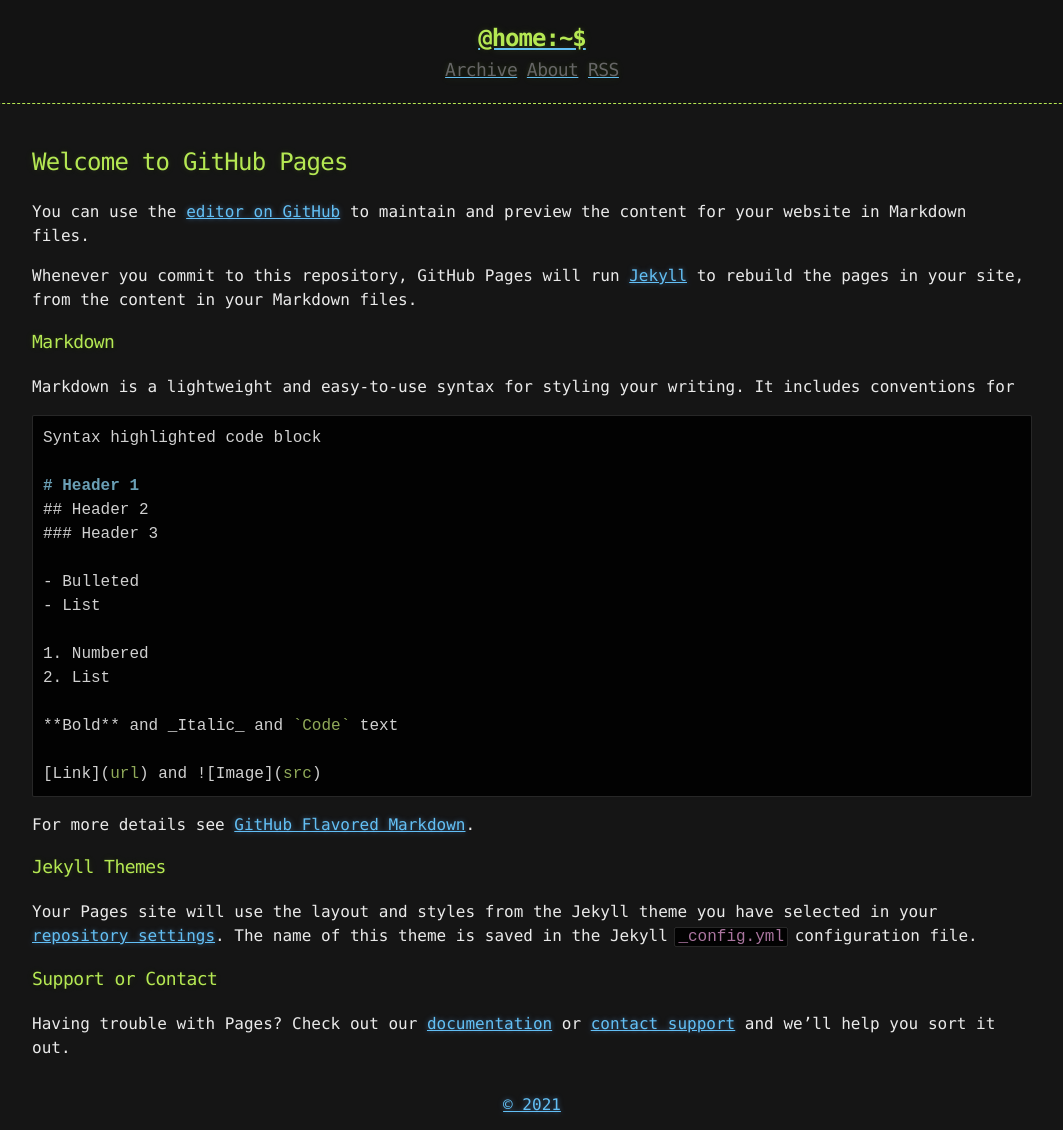
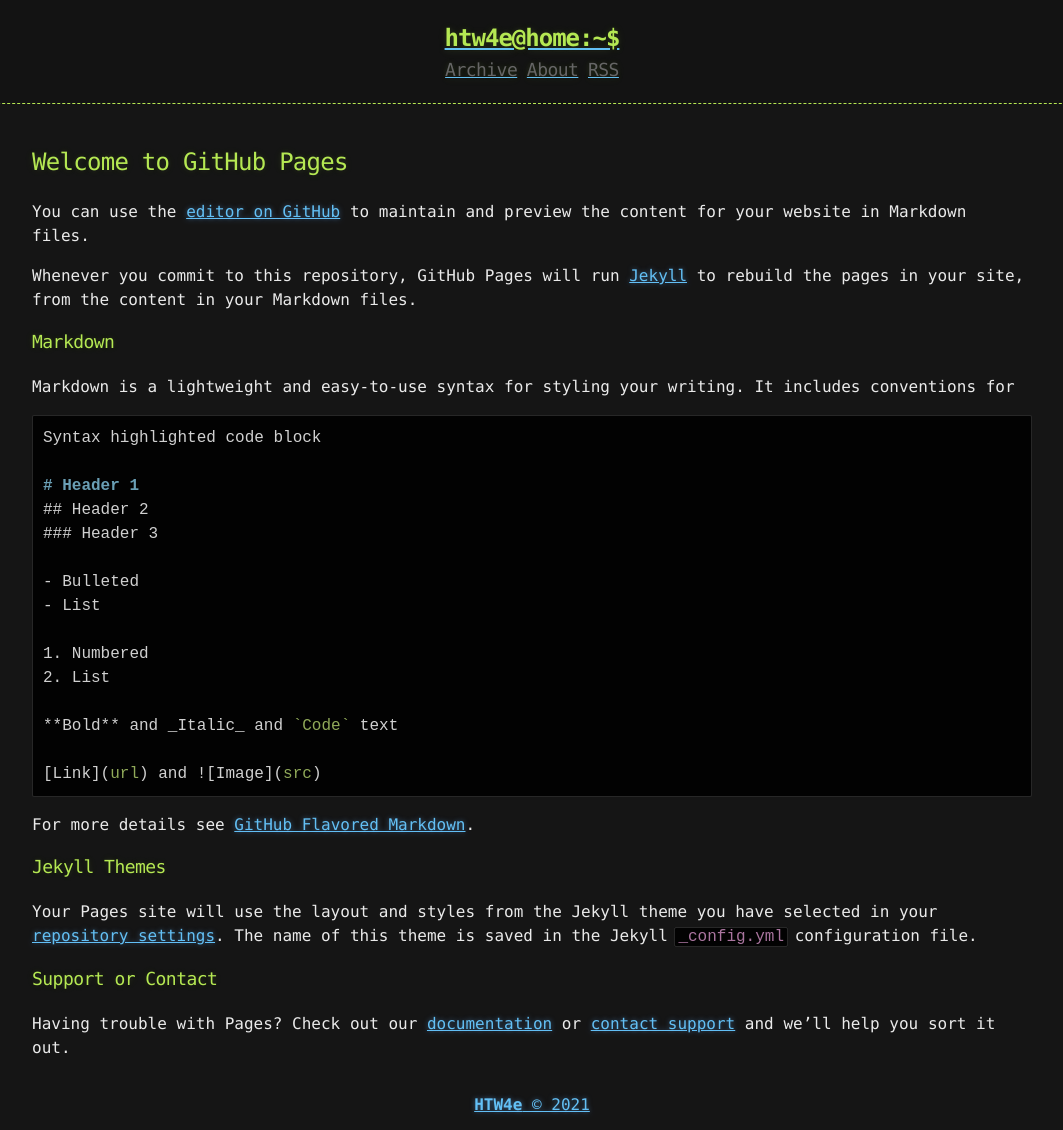
Before and after one commit to HTW4e/blog, a Jekyll site: the page built from index.md, in a window 1280 px wide. Shown: the whole page, without its empty margins (108-1171 px from the left). Built offline with Jekyll 4.4.1, drawn with Linux system fonts in a browser that asks for light colours; our own code applies the rules of GitHub Pages for plain Markdown files; the list of posts is cut into pages by our own code; part of the change alters nothing that is shown.

Commit message:
initial commit

```diff
--- a/_config.yml
+++ b/_config.yml
@@ -1,5 +1,32 @@
 title: HTW4e Blog
-description: Another Cyber Security Blog
-show_downloads: false
-google_analytics:
-theme: jekyll-theme-hacker
+description: "Another Cyber Security Blog"
+author:
+  name: "HTW4e"
+  email: "htw4e@htw4e.li"
+  url: "https://blog.htw4e.li"
+
+baseurl: /
+
+source: .
+destination: ./_site
+permalink: /:title
+paginate: 5
+paginate_path: /page/:num/
+
+defaults:
+  -
+    scope:
+      path: ""
+      type: "posts"
+    values:
+      layout: "post"
+
+future: true
+plugins:
+  - jekyll-seo-tag
+  - jekyll-paginate
+  - jekyll-sitemap
+
+# Custom variables
+owner : "HTW4e"
+year : "2021"
```
